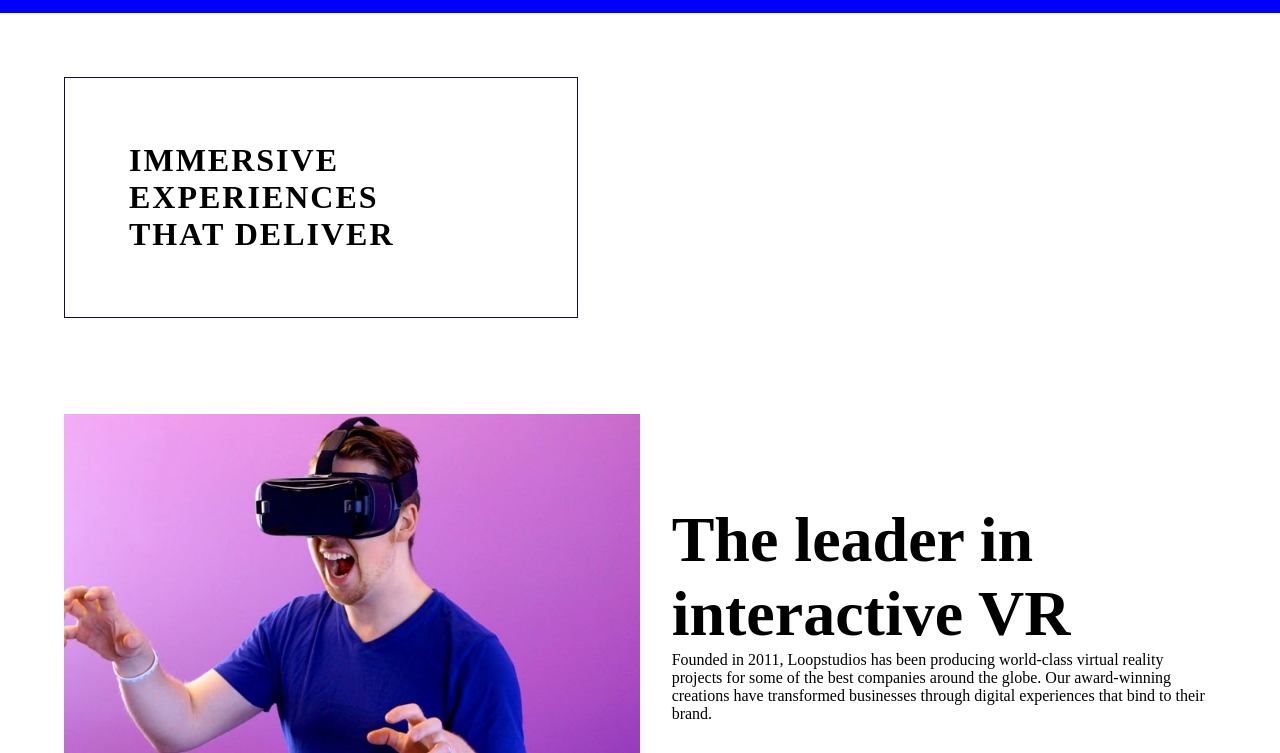
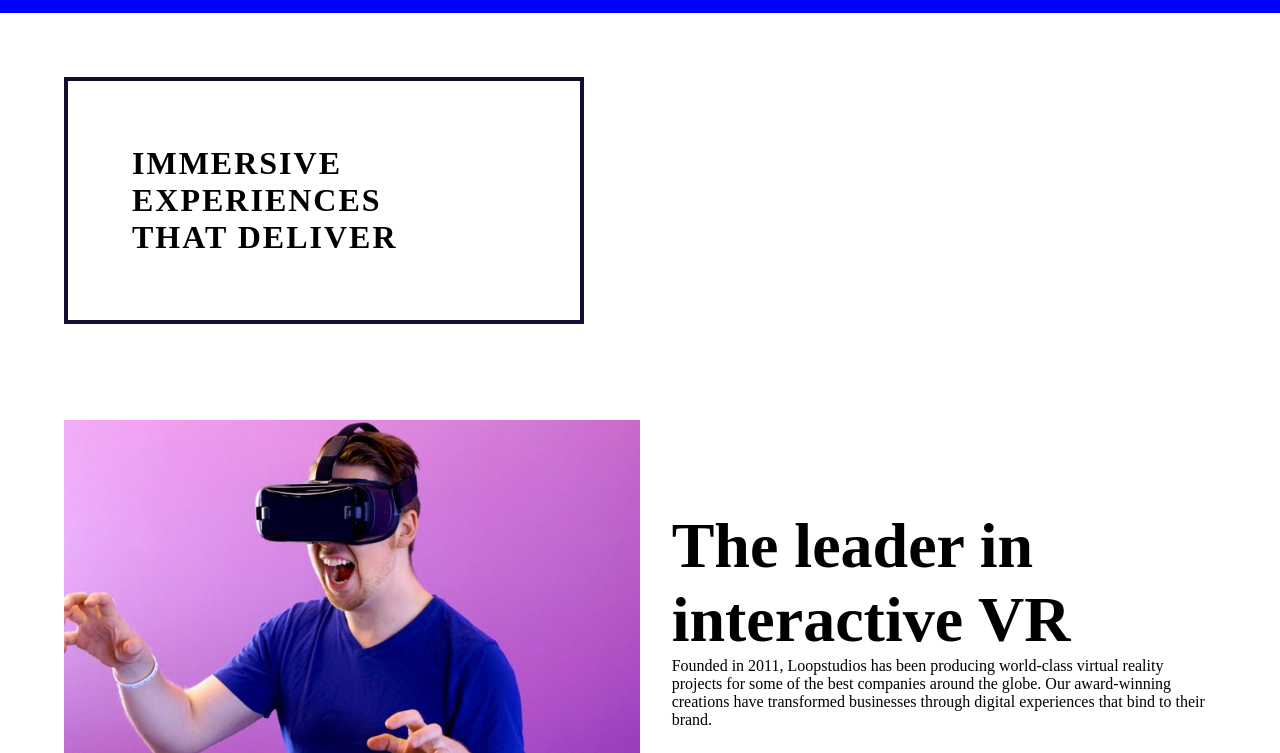
Before and after one commit to babaouamer/challenge-6, a plain HTML site: page index.html in a window 1280 px wide. Shown: the part 47-800 px from the top of the page. Drawn offline with Linux system fonts and the light colour scheme.

Commit message:
a small edit

```diff
--- a/keya.css
+++ b/keya.css
@@ -27,7 +27,7 @@ a{
 }
 
 #header{
-    border: 1px solid rgb(15, 15, 54);
+    border: 4px solid rgb(15, 15, 54);
     margin-top: 4rem;
     width: 30%;
     padding: 4rem;
```
